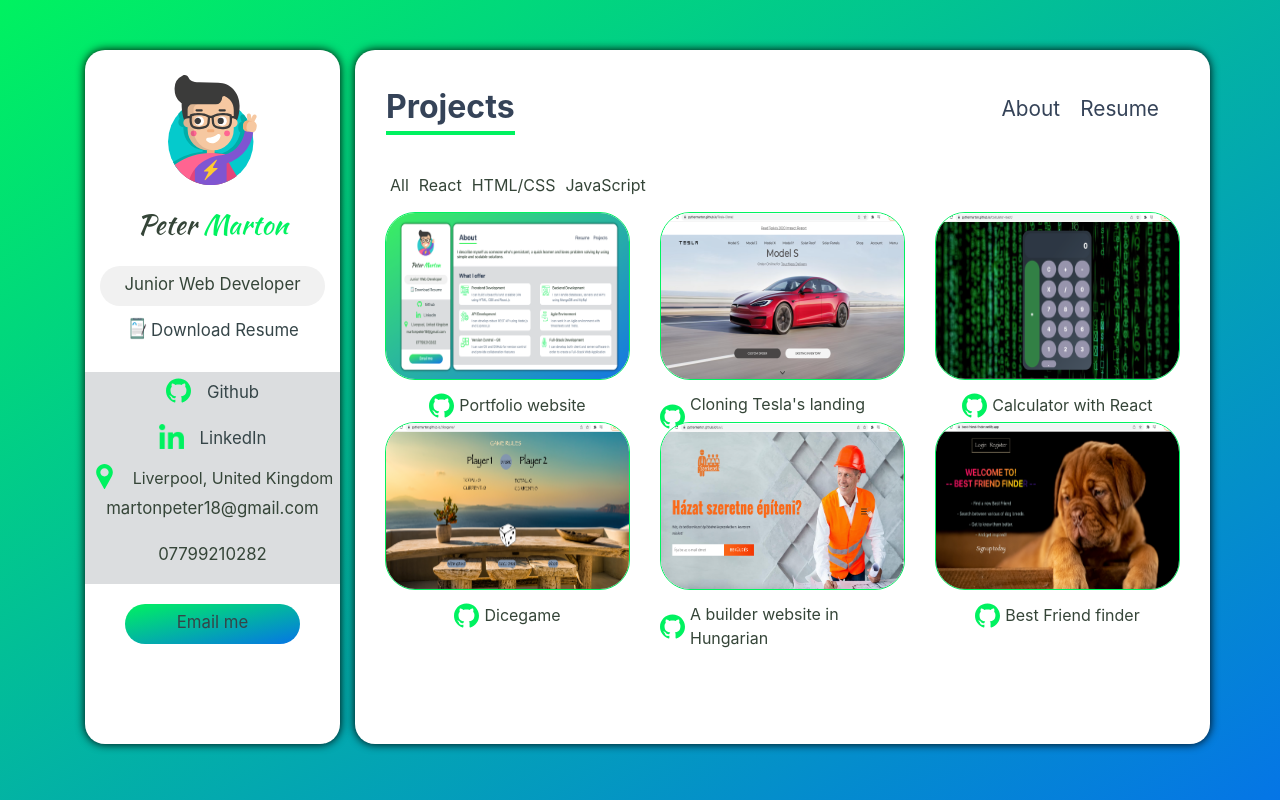
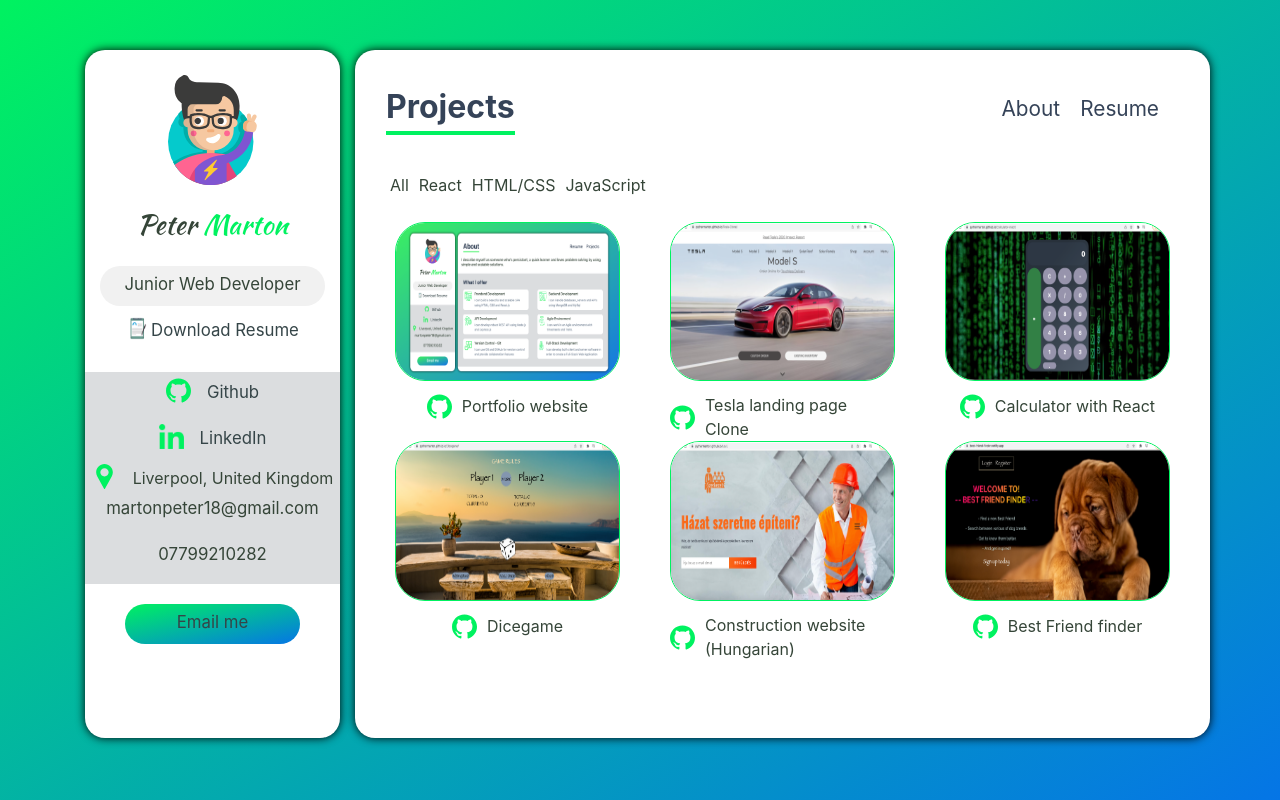
Before and after one commit to PytherMarton/Portfolio, a React (Create React App) app: page /projects in a window 1280 px wide. Built offline with nearby package versions, Linux system fonts and the light colour scheme.

Commit message:
initial commit

```diff
--- a/src/App.js
+++ b/src/App.js
@@ -1,34 +1,37 @@
 import React from "react";
 import Navbar from "./components/Navbar";
 import Sidebar from "./components/Sidebar";
-import { BrowserRouter, Routes, Route, Navigate } from "react-router-dom";
+import { Routes, Route, Navigate, useLocation } from "react-router-dom";
 import About from "./components/About";
 import Resume from "./components/Resume";
 import Projects from "./components/Projects";
+import { AnimatePresence } from "framer-motion";
 
 function App() {
+  const location = useLocation();
+
   return (
-    <BrowserRouter>
       <div className="App">
         <div className="container app_container">
           <div className="row app_row">
             <div className="col-lg-3">
               <Sidebar />
             </div>
-            <div  className="col-lg-9 app_main_content">
+            <div className="col-lg-9 app_main_content">
               <Navbar />
 
-              <Routes>
-                <Route exact path="/" element={<About />} />
-                <Route exact path="/resume" element={<Resume />} />
-                <Route exact path="/projects" element={<Projects />} />
-                <Route path="*" element={<Navigate to="/" />} />
-              </Routes>
+              <AnimatePresence exitBeforeEnter>
+                <Routes location={location} key={location.key}>
+                  <Route exact path="/" element={<About />} />
+                  <Route exact path="/resume" element={<Resume />} />
+                  <Route exact path="/projects" element={<Projects />} />
+                  <Route path="*" element={<Navigate to="/" />} />
+                </Routes>
+              </AnimatePresence>
             </div>
           </div>
         </div>
       </div>
-    </BrowserRouter>
   );
 }
 
--- a/src/components/About.js
+++ b/src/components/About.js
@@ -47,18 +47,25 @@
     },
     visible: {
       opacity: 1,
+      transition: {
+        delay: 0.2,
+        duration: 0.6,
+      },
     },
-    transition: {
-      delay: 0.2,
-      duration: 0.6,
-    },
+    exit: {
+      opacit:0,
+      transition: {
+        ease: "easeInOut"
+      }
+    }
   };
 
   return (
     <motion.div className="about"
     variants={about_variant}
     inital="hidden"
-    animate="visible">
+    animate="visible"
+    exit="exit">
     <h6 className="about_intro">
         I describe myself as someone who's persistent, a quick learner and loves problem solving by using simple and scalable solutions.
     </h6>
--- a/src/components/Navbar.js
+++ b/src/components/Navbar.js
@@ -23,13 +23,14 @@
     },
     visible: {
       y: 0,
-      opacity: 1
-    },
-    transition: {
-      delay: 0.2,
-      duration: 0.7,
-      type: "spring"
+      opacity: 1,
+      transition: {
+        delay: 0.2,
+        duration: 0.7,
+        type: "spring"
+      }
     }
+
   }
 
   return (
--- a/src/components/ProjectCard.js
+++ b/src/components/ProjectCard.js
@@ -12,7 +12,7 @@
                     <a href={github_url} target="_blank" rel="noopener noreferrer">
                         <img src={github} alt="github link" className="projectCard_icon"/>
                     </a>
-                    {name}
+                    <div className="project_name">{name}</div>
                 </div>
             </figure>
         </div>
--- a/src/components/Projects.js
+++ b/src/components/Projects.js
@@ -19,11 +19,18 @@
     },
     visible: {
       opacity: 1,
+      transition: {
+        delay: 0.2,
+        duration: 0.6,
+      }
     },
-    transition: {
-      delay: 0.2,
-      duration: 0.6,
-    },
+    exit: {
+      opacit:0,
+      transition: {
+        ease: "easeInOut"
+      }
+    }
+
   };
 
   return (
@@ -32,6 +39,7 @@
       variants={project_variant}
       initial="hidden"
       animate="visible"
+      exit="exit"
     >
       <div className="projects_navbar">
         <div onClick={() => setProjects(data_projects)}>All</div>
--- a/src/components/Resume.js
+++ b/src/components/Resume.js
@@ -69,18 +69,25 @@
     },
     visible: {
       opacity: 1,
+      transition: {
+        delay: 0.2,
+        duration: 0.6,
+      },
     },
-    transition: {
-      delay: 0.2,
-      duration: 0.6,
-    },
+    exit: {
+      opacit:0,
+      transition: {
+        ease: "easeInOut"
+      }
+    }
   };
 
   return (
     <motion.div className="container resume"
     variants={resume_variant}
     initial="hidden"
-    animate="visible">
+    animate="visible"
+    exit="exit">
       <div className="row">
         <div className="col-lg-6 resume-card">
           <h4 className="resume-card_heading">Education</h4>
--- a/src/components/data/projects_data.js
+++ b/src/components/data/projects_data.js
@@ -14,7 +14,7 @@
         category: ['React']
     },
     {
-        name: "Cloning Tesla's landing page",
+        name: "Tesla landing page Clone",
         image: tesla,
         deployed_url: "https://pythermarton.github.io/Tesla-Clone/",
         github_url: "https://github.com/PytherMarton/Tesla-Clone",
@@ -35,7 +35,7 @@
         category: ['JavaScript', 'HTML', 'CSS']
     },
     {
-        name: "A builder website in Hungarian",
+        name: "Construction website (Hungarian)",
         image: builder,
         deployed_url: "https://pythermarton.github.io/Levi/",
         github_url: "https://github.com/PytherMarton/Levi",
--- a/src/index.css
+++ b/src/index.css
@@ -257,12 +257,13 @@
 /* projects */
 
 .projects {
-    height: 72vh;
+    height: 70vh;
     padding-top: 30px;
     overflow-y: auto;
 }
 
 .projectCard_wrapper {
+    padding: 10px;
     margin: 10px 0;
     width: 100%;
     height: 100%;
@@ -282,9 +283,9 @@
 }
 
 .projectCard_icon {
+    margin-right: 10px;
     width: 25px;
     height: 25px;
-    margin-right: 5px;
 }
 
 .projectCard_title {
@@ -294,6 +295,12 @@
     align-items: center;
     justify-content: center;
 }
+
+/* .project_name {
+    margin-top: -10px;
+    padding-bottom: 25px;
+    margin-left: 10px;
+} */
 
 .projects_navbar {
     display: flex;
--- a/src/index.js
+++ b/src/index.js
@@ -1,6 +1,12 @@
-import React from 'react';
-import ReactDOM from 'react-dom';
-import './index.css';
-import App from './App';
+import React from "react";
+import ReactDOM from "react-dom";
+import "./index.css";
+import App from "./App";
+import { BrowserRouter } from "react-router-dom";
 
-ReactDOM.render(<App />,document.getElementById('root'));
+ReactDOM.render(
+  <BrowserRouter>
+    <App />
+  </BrowserRouter>,
+  document.getElementById("root")
+);
```
